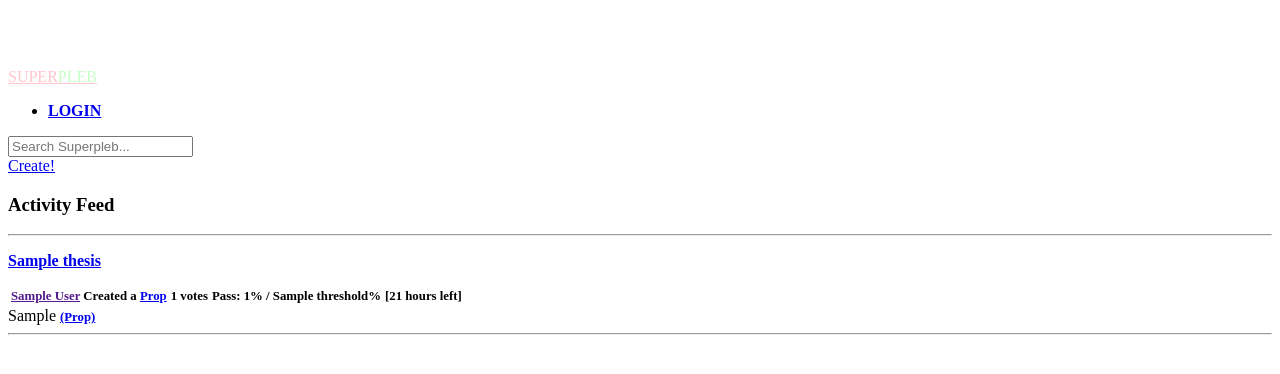
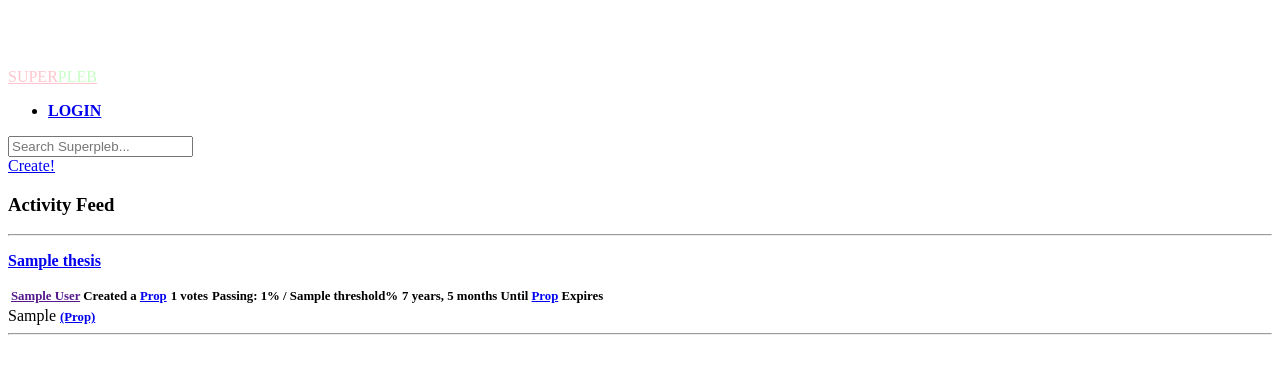
Before and after one commit to twlopes/sp, a Django app: template sp/templates/home.html in a window 1280 px wide. Shown: the top 374 px of the page. Run offline with Django 3.2, Linux system fonts and the light colour scheme; the template is opened without the code that fills it: most values are stand-ins (such as "Sample title", 1, 10 or a date in 2020); lists and menus that the app fills with data are empty; some libraries are stand-ins or nearby versions.

Commit message:
Timing on activity feed works.

```diff
--- a/sp/article/views.py
+++ b/sp/article/views.py
@@ -20,7 +20,7 @@ def view_article(request, articleid):
 
 	# articlecontent_data = data.encode("utf8")
 
-	prop_data = Props.objects.filter(microcons_id=articleid)[:4]
+	prop_data = Props.objects.filter(microcons_id=articleid).order_by('createtime').reverse()[:4]
 	# .filter(microcons_id__contains=articleid)
 
 	return render_to_response(
--- a/sp/props/views.py
+++ b/sp/props/views.py
@@ -74,7 +74,7 @@ def create_prop(request, articleid):
 				total_votes=0,
 				percentage_for=0,
 				threshold=r,
-				pass_status="No Votes")
+				pass_status="fail")
 
 			p.save()
 
--- a/sp/templates/home.html
+++ b/sp/templates/home.html
@@ -5,7 +5,7 @@
 <div class="span12"> {# Full row #}
 <div class="row">
 
-			<div class="span8">
+			<div class="span10">
 				<h3>Activity Feed</h3>
 				<hr>
 
@@ -26,8 +26,8 @@
 						          <tr>
 						            <th><a href="">{{ props.author|capfirst }}</a> Created a <a href="/prop/{{ props.id }}">Prop</a></th>
 						            <th>{{ props.total_votes }} votes</th>
-						            <th>{{ props.pass_status|capfirst }}: {{ props.percentage_for }}% / {{ props.threshold }}%</th>
-						            <th>[21 hours left]</th>
+						            <th>{{ props.pass_status|capfirst }}ing: {{ props.percentage_for }}% / {{ props.threshold }}%</th>
+						            <th>{{ props.expiry_time|timeuntil }} Until <a href="/prop/{{ props.id }}">Prop</a> Expires</th>
 						          </tr>
 						        </thead>
 					      	</table></class>
```
Also changed, not shown: sp/views.py (line endings or trailing spaces).
